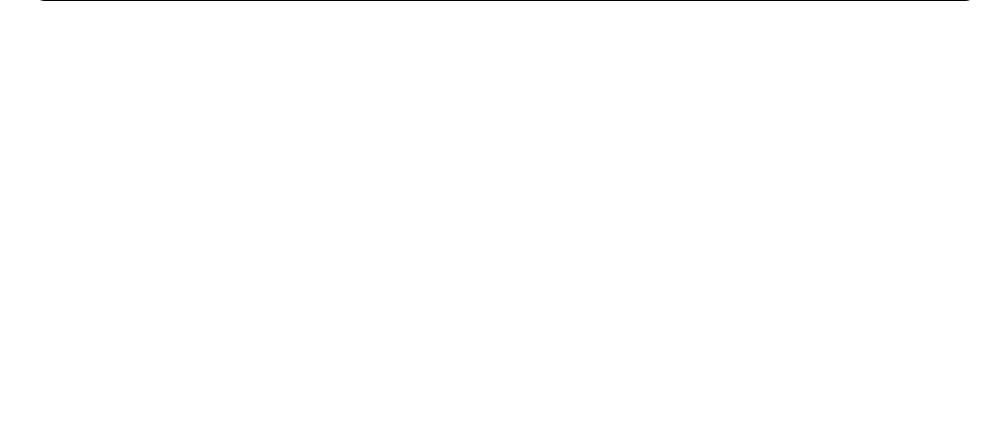
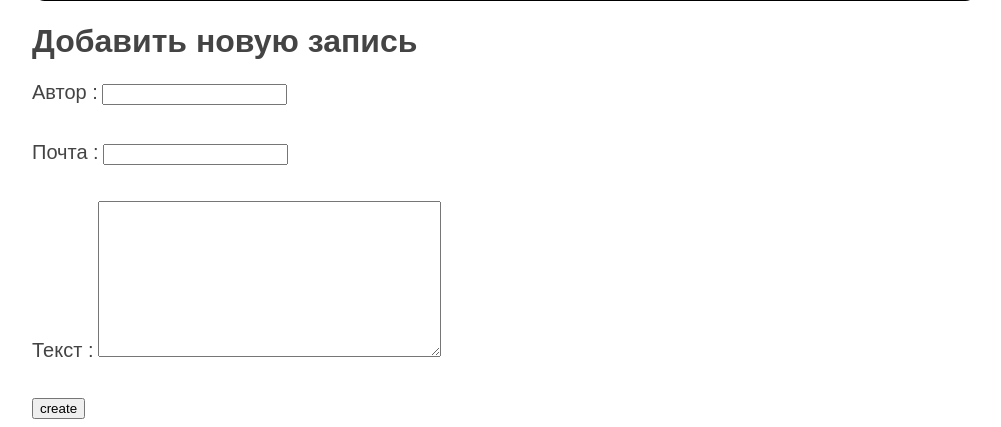
Before and after one commit to Andreey-Dobr/exam-6, a Django app: page / in a window 1280 px wide. Shown: the part 3020-3447 px from the top of the page, without its empty margins (158-1159 px from the left). Before the commit the page ends 3021 px from the top, so only its background shows below. Run offline with Django 3.2, Linux system fonts and the light colour scheme; data comes from the database, SQL or seed files in the repository.

Commit message:
add bonuce task 3

```diff
--- a/source/webapp/templates/index.html
+++ b/source/webapp/templates/index.html
@@ -11,15 +11,15 @@
     <div class="div" style="width: 100%;border: 5px solid rgba(0,0,0,1); margin-top: 5px; padding: 2%;
 border-radius: .8rem; background: #f8f9fa">
          {{ article.author }}   ({{ article.email }})
+        <a href="{% url "update" article.pk %}" style="margin-left: 5px"><img src="https://img.icons8.com/material-rounded/24/000000/renew-subscription.png"/></a>
+        <a href="{% url "del" article.pk %}" style="margin-left: 5px"><img src="https://img.icons8.com/windows/24/000000/--cancel-delete.png"/></a>
+        <p>{{ article.text }}</p>
+    </div>
+    {% endfor %}
+
+    <h1>Добавить новую запись</h1>
+    {% url "create" as action_url %}
+    {% include 'partial/form.html' with action_url=action_url form_method='post' button_text='create' %}
 
 
-        <a href="{% url "update" article.pk %}" style="margin-left: 5px"><img src="https://img.icons8.com/material-rounded/24/000000/renew-subscription.png"/></a>
-        <a href="{% url "del" article.pk %}" style="margin-left: 5px"><img src="https://img.icons8.com/windows/24/000000/--cancel-delete.png"/></a>
-
-        <p>{{ article.text }}</p>
-
-    </div>
-
-    {% endfor %}
-
 {% endblock %}
--- a/source/webapp/templates/partial/form.html
+++ b/source/webapp/templates/partial/form.html
@@ -8,7 +8,7 @@
    <p class="form-error">{{ error }}</p>
 {% endfor %}
 {% for field in form %}
-   <label for="{{ field.id_for_label }}" style="font-size: 20px;">{{ field.label }}</label>
+   <label for="{{ field.id_for_label }}" style="font-size: 20px;">{{ field.label }} :</label>
 
    {% for error in field.errors %}
        <p class="form-error">{{ error }}</p>
--- a/source/webapp/views.py
+++ b/source/webapp/views.py
@@ -6,13 +6,18 @@
 
 def index_view(request):
     is_admin = request.GET.get('is_admin', None)
-    if is_admin:
-        data = Article.objects.all()
-    else:
-        data = Article.objects.filter(status='active')
-    return render(request, 'index.html', context={
-        'articles': data
-    })
+    if request.method == 'GET':
+        if is_admin:
+            data = Article.objects.all()
+        else:
+            data = Article.objects.filter(status='active')
+            form = ReviewForm()
+        return render(request, 'index.html', context={
+            'articles': data,
+            'form': form
+        })
+    elif request.method == 'POST':
+        return review_create(request)
 
 
 
```
